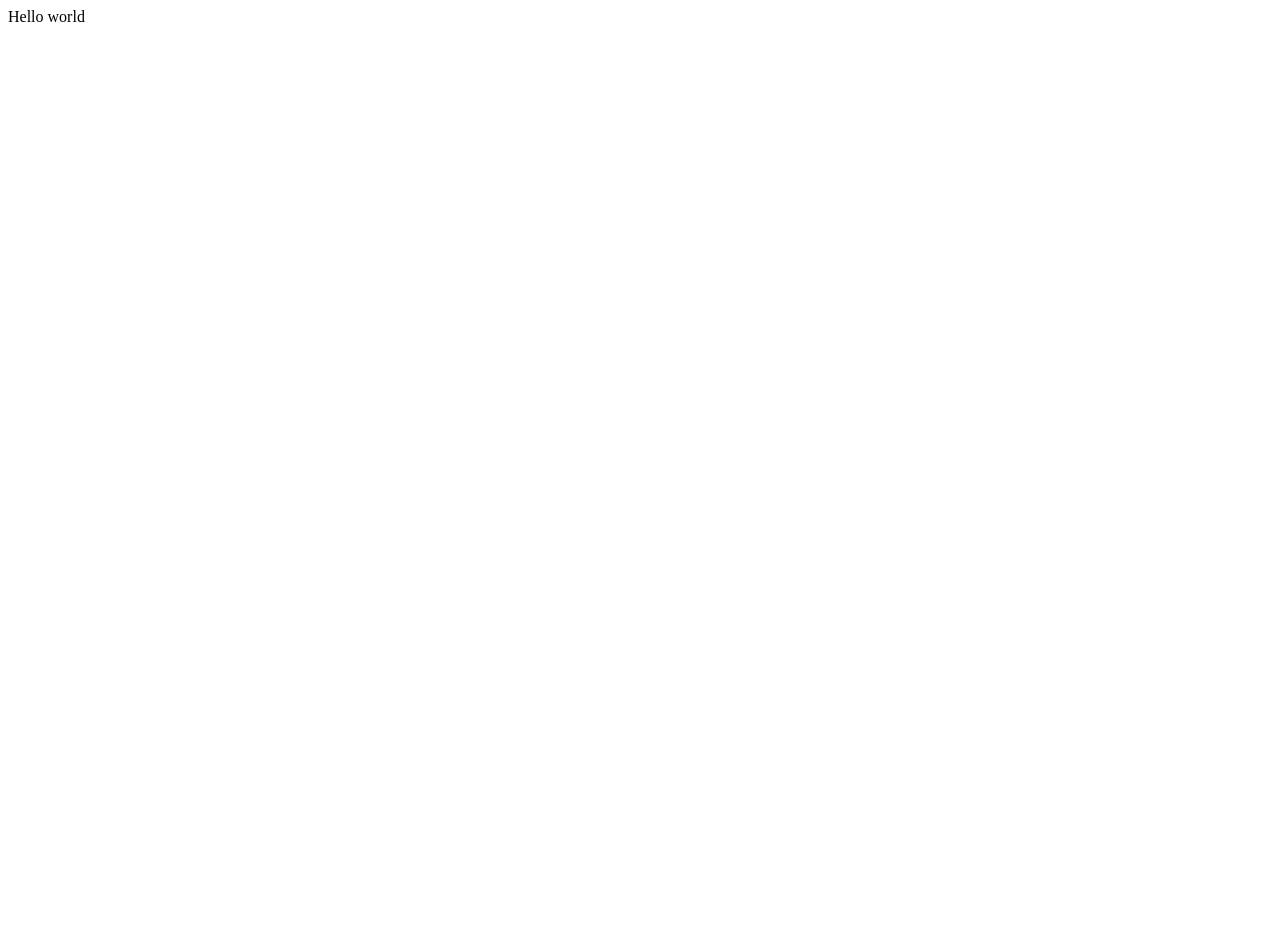
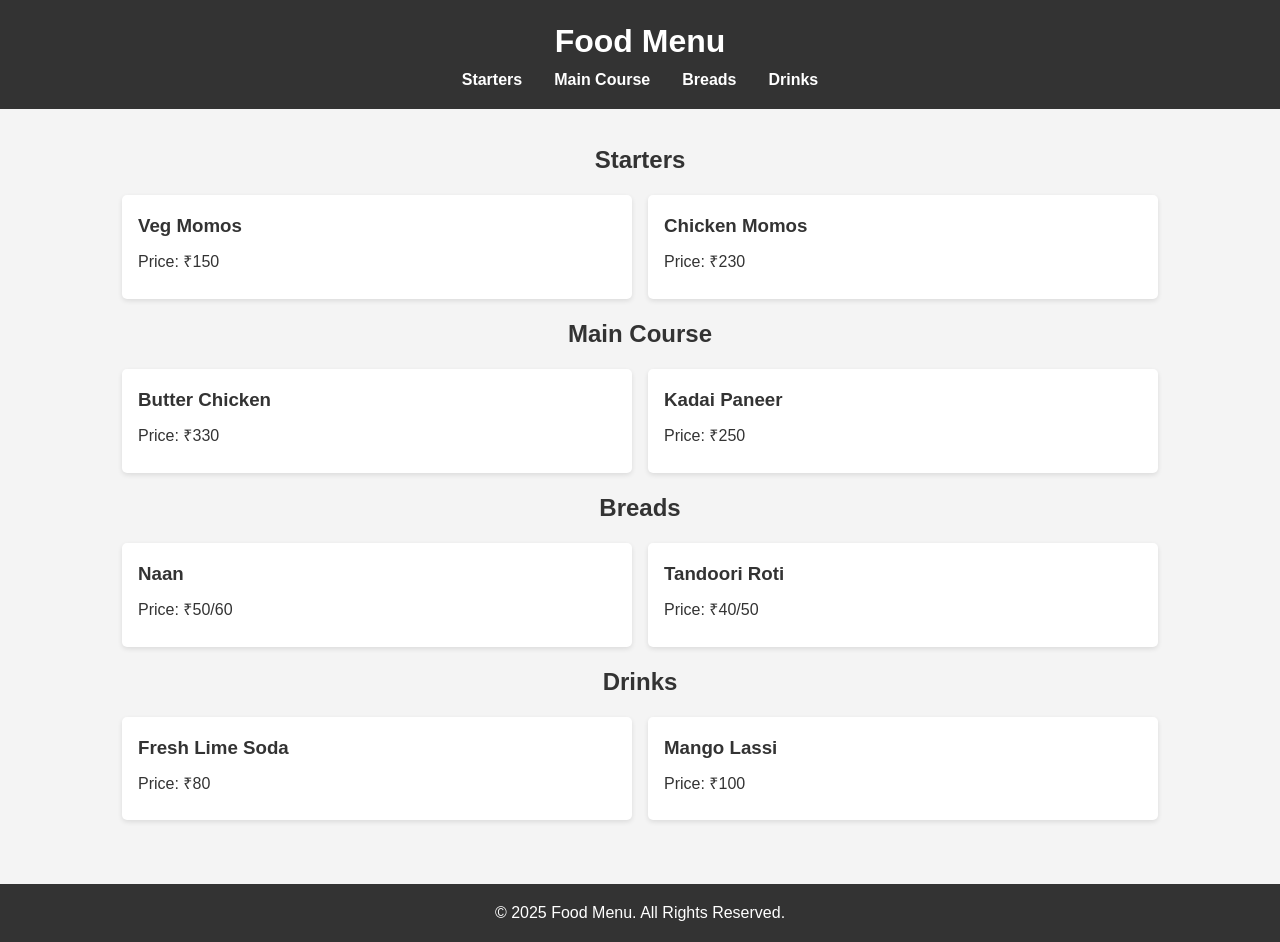
Before and after one commit to gauravr15/gauravr15.github.io, a plain HTML site: page index.html in a window 1280 px wide. Before the commit the page ends 800 px from the top, so only its background shows below. Drawn offline with Linux system fonts and the light colour scheme.

Commit message:
Update index.html

```diff
--- a/index.html
+++ b/index.html
@@ -1 +1,168 @@
-Hello world
+<!DOCTYPE html>
+<html lang="en">
+<head>
+  <meta charset="UTF-8">
+  <meta name="viewport" content="width=device-width, initial-scale=1.0">
+  <title>Food Menu</title>
+  <style>
+    /* Basic Reset */
+    * {
+      margin: 0;
+      padding: 0;
+      box-sizing: border-box;
+    }
+    body {
+      font-family: Arial, sans-serif;
+      line-height: 1.6;
+      background: #f4f4f4;
+      color: #333;
+    }
+    header {
+      background: #333;
+      color: #fff;
+      padding: 1rem 0;
+      text-align: center;
+    }
+    nav ul {
+      list-style: none;
+      display: flex;
+      justify-content: center;
+      flex-wrap: wrap;
+    }
+    nav ul li {
+      margin: 0 1rem;
+    }
+    nav ul li a {
+      color: #fff;
+      text-decoration: none;
+      font-weight: bold;
+    }
+    .container {
+      max-width: 1100px;
+      margin: auto;
+      overflow: hidden;
+      padding: 1rem 2rem;
+    }
+    h2 {
+      margin: 1rem 0;
+      text-align: center;
+    }
+    .menu-items {
+      display: grid;
+      grid-template-columns: repeat(auto-fit, minmax(250px, 1fr));
+      grid-gap: 1rem;
+      margin: 1rem 0;
+    }
+    .menu-card {
+      background: #fff;
+      border-radius: 5px;
+      padding: 1rem;
+      box-shadow: 0 2px 5px rgba(0, 0, 0, 0.1);
+      transition: transform 0.2s;
+    }
+    .menu-card:hover {
+      transform: scale(1.02);
+    }
+    .menu-card h3 {
+      margin-bottom: 0.5rem;
+      color: #333;
+    }
+    .menu-card p {
+      margin-bottom: 0.5rem;
+    }
+    footer {
+      background: #333;
+      color: #fff;
+      text-align: center;
+      padding: 1rem 0;
+      margin-top: 2rem;
+    }
+    /* Responsive adjustments */
+    @media (max-width: 600px) {
+      nav ul {
+        flex-direction: column;
+      }
+      nav ul li {
+        margin: 0.5rem 0;
+      }
+    }
+  </style>
+</head>
+<body>
+  <header>
+    <h1>Food Menu</h1>
+    <nav>
+      <ul>
+        <li><a href="#starters">Starters</a></li>
+        <li><a href="#main-course">Main Course</a></li>
+        <li><a href="#breads">Breads</a></li>
+        <li><a href="#drinks">Drinks</a></li>
+      </ul>
+    </nav>
+  </header>
+  <div class="container">
+    <section id="starters">
+      <h2>Starters</h2>
+      <div class="menu-items">
+        <div class="menu-card">
+          <h3>Veg Momos</h3>
+          <p>Price: ₹150</p>
+        </div>
+        <div class="menu-card">
+          <h3>Chicken Momos</h3>
+          <p>Price: ₹230</p>
+        </div>
+        <!-- Add more starter items as needed -->
+      </div>
+    </section>
+
+    <section id="main-course">
+      <h2>Main Course</h2>
+      <div class="menu-items">
+        <div class="menu-card">
+          <h3>Butter Chicken</h3>
+          <p>Price: ₹330</p>
+        </div>
+        <div class="menu-card">
+          <h3>Kadai Paneer</h3>
+          <p>Price: ₹250</p>
+        </div>
+        <!-- Add more main course items as needed -->
+      </div>
+    </section>
+
+    <section id="breads">
+      <h2>Breads</h2>
+      <div class="menu-items">
+        <div class="menu-card">
+          <h3>Naan</h3>
+          <p>Price: ₹50/60</p>
+        </div>
+        <div class="menu-card">
+          <h3>Tandoori Roti</h3>
+          <p>Price: ₹40/50</p>
+        </div>
+        <!-- Add more bread items as needed -->
+      </div>
+    </section>
+
+    <section id="drinks">
+      <h2>Drinks</h2>
+      <div class="menu-items">
+        <div class="menu-card">
+          <h3>Fresh Lime Soda</h3>
+          <p>Price: ₹80</p>
+        </div>
+        <div class="menu-card">
+          <h3>Mango Lassi</h3>
+          <p>Price: ₹100</p>
+        </div>
+        <!-- Add more drink items as needed -->
+      </div>
+    </section>
+  </div>
+  <footer>
+    <p>&copy; 2025 Food Menu. All Rights Reserved.</p>
+  </footer>
+</body>
+</html>
```
